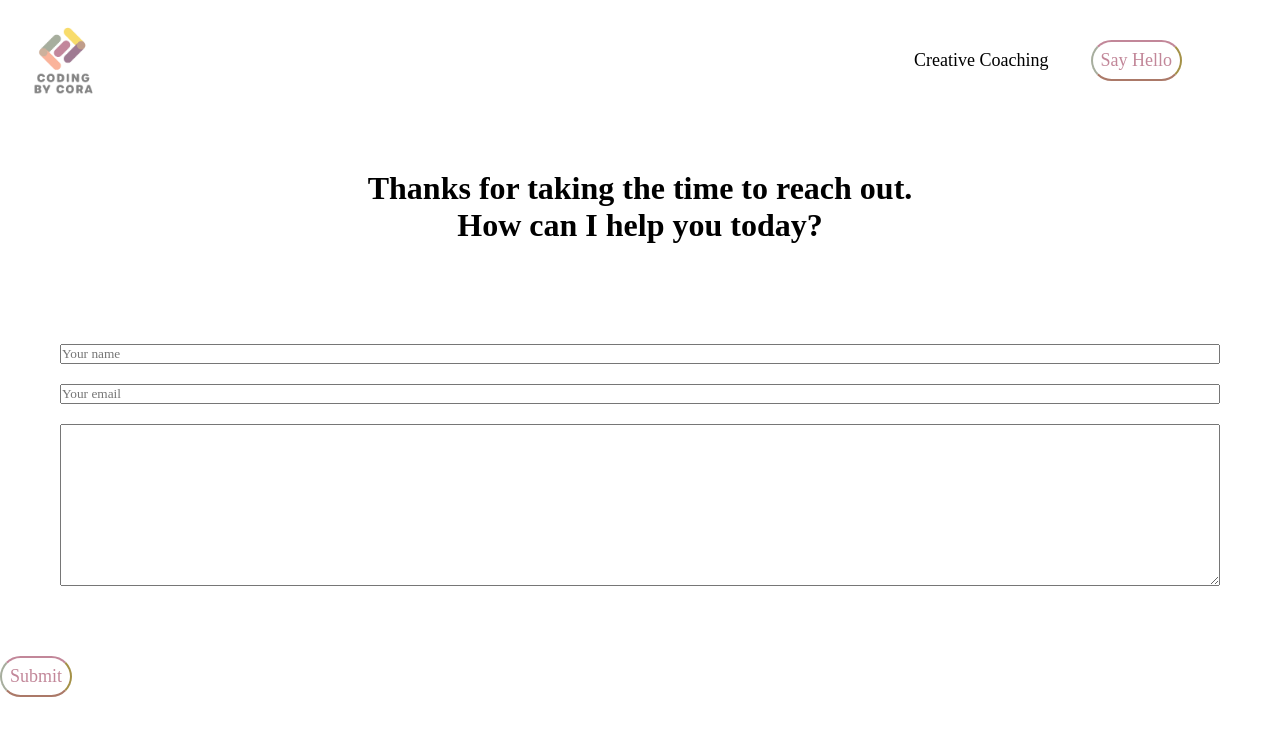
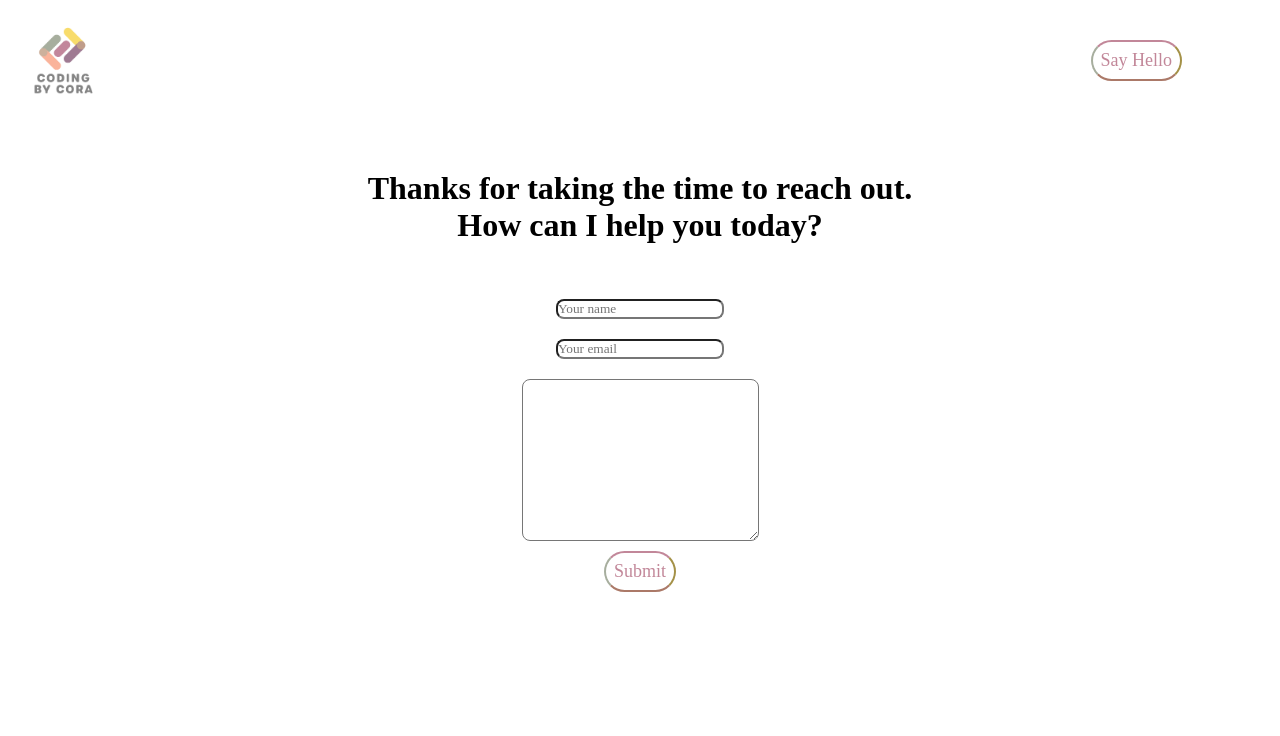
Before and after one commit to rachelcorawood/coding-by-cora, a React (Vite) app: page /contact in a window 1280 px wide. Shown: the top 736 px of the page. Built offline with nearby package versions, Linux system fonts and the light colour scheme.

Commit message:
last edits before launch

```diff
--- a/src/components/CallToAction.jsx
+++ b/src/components/CallToAction.jsx
@@ -18,7 +18,7 @@ export default function CallToAction() {
             We should queue up a time to chat. I'll buy the coffee.</p>
           </div>
           <div className="item">
-            <Link as={Link} to='/projectcontact'>
+            <Link as={Link} to='/contact'>
               <button className='project-contact-button'> <i class="fa-solid fa-link"></i>Let's do this</button>
 
             </Link>
--- a/src/components/Navbar.jsx
+++ b/src/components/Navbar.jsx
@@ -39,9 +39,9 @@ export default function Navbar() {
         </div>
         <ul className={click ? "nav-menu active" : "nav-menu"}>
           <li className='nav-item'>
-            <Link to='/mentorship' className='nav-links' onClick={closeMobileMenu}>
+            {/* <Link to='/mentorship' className='nav-links' onClick={closeMobileMenu}>
               Creative Coaching
-            </Link>
+            </Link> */}
           </li>
           <li className='nav-item'>
             <Link to='/contact' className='nav-links' onClick={closeMobileMenu}>
--- a/src/components/Skill.jsx
+++ b/src/components/Skill.jsx
@@ -24,7 +24,7 @@ export default function Skill() {
         </div>
         <div className='skill-box' >
           <h1 className="skill-title"> Designer</h1>
-          <p className="skill-description"> I value design that is clean, simple, and equitable with a splash of well thought-out color. </p>
+          <p className="skill-description"> I have my UX Design Foundations Ceertification from Google. I value design that is clean, simple, and equitable with a splash of well thought-out color. </p>
           <p className="skill-list-title">Things I enjoy designing:</p>
           <ul className="skill-list">
             <li>UX, UI, Web, & Apps </li>
@@ -37,7 +37,7 @@ export default function Skill() {
             <li>Pen & Paper</li>
           </ul>
         </div>
-        <div className='skill-box'>
+        {/* <div className='skill-box'>
           <h1 className="skill-title"> Creative Coach </h1>
           <p className="skill-description">I genuinely care about people, and love helping fellow web developers, filmmakers, and artists work on their craft and reach their projects finish lines.</p>
           <p className="skill-list-title">Experiences I draw from:</p>
@@ -54,7 +54,7 @@ export default function Skill() {
             <li> Developed numerous websites & creative projects</li>
             <li> Managed & hired over 40 artists & creators </li>
           </ul>
-        </div>
+        </div> */}
       </div>
     </>
   )
--- a/src/components/Startups.css
+++ b/src/components/Startups.css
@@ -56,3 +56,9 @@
     padding: 20px;
   }
 }
+
+.startup-container .box-container .box a:hover {
+  transition: all 0.3s ease-out;
+  color: #a7ae9e;
+
+}
--- a/src/components/Startups.jsx
+++ b/src/components/Startups.jsx
@@ -15,15 +15,15 @@ export default function Startups() {
       <div className='startup-container'>
         <div className="box-container">
           <div className="box">
-            <img className="daily-health-quiz" src={augmentedPhoto} alt="daily-health-logo" />
+            {/* <img className="daily-health-quiz" src={augmentedPhoto} alt="daily-health-logo" /> */}
             <h3>Daily Health Quiz</h3>
             <p>According to Ayurvedic Medicine asking yourself these questions daily can help you maintain a happy and healthy life. Based on users responses we provide daily health suggestions they could easily follow.</p>
             <br></br>
-            <i className="fa-solid fa-wrench"><p className='in-development-text'>In Development</p></i>
+            <a href="https://github.com/D-H-Q-App/dailyHealth" target="_blank" rel="noopener noreferrer" className='development-link'><i className="fa-solid fa-wrench"><p className='in-development-text'>In Development & GitHub</p></i></a>
           </div>
 
           <div className="box">
-            <img className="venting-machine" src={augmentedPhoto} alt="venting-machine-logo" />
+            {/* <img className="venting-machine" src={augmentedPhoto} alt="venting-machine-logo" /> */}
             <h3>Venting Machine</h3>
             <p>We provide a video platform that digitally distorts your image and voice so you can anonymously vent about whatever you want.</p>
             <br></br>
@@ -31,7 +31,7 @@ export default function Startups() {
           </div>
 
           <div className="box">
-            <img className="meet-me-halfway" src={augmentedPhoto} alt="meet-me-half-logo" />
+            {/* <img className="meet-me-halfway" src={augmentedPhoto} alt="meet-me-half-logo" /> */}
             <h3>Meet Me Halfway</h3>
             <p>Helps groups of long-distance friends find the closest town that is an equal distance from each other.</p>
             <br></br>
--- a/src/components/pages/Contact.css
+++ b/src/components/pages/Contact.css
@@ -3,7 +3,6 @@
   flex-direction: column;
   align-items: center;
   justify-content: center;
-
 }
 
 .contactTitle {
@@ -15,13 +14,17 @@
 .emailForm {
   display: flex;
   flex-direction: column;
-  margin: 30px;
-  padding: 30px;
+  flex-wrap: wrap;
+  justify-content: center;
+  align-items: center;
+  padding: 15px;
+  position: relative;
 }
 
 input,
 textarea {
   margin: 10px 0px;
+  border-radius: .5rem;
 }
 
 
--- a/src/components/pages/Contact.jsx
+++ b/src/components/pages/Contact.jsx
@@ -58,8 +58,9 @@ export default function Contact() {
           value={message}
           onChange={(e) => setMessage(e.target.value)}
         > </textarea>
+         <button type="btn" className="contactButton"> Submit </button>
       </form>
-      <button type="btn" className="contactButton"> Submit </button>
+
     </>
   )
 }
```
